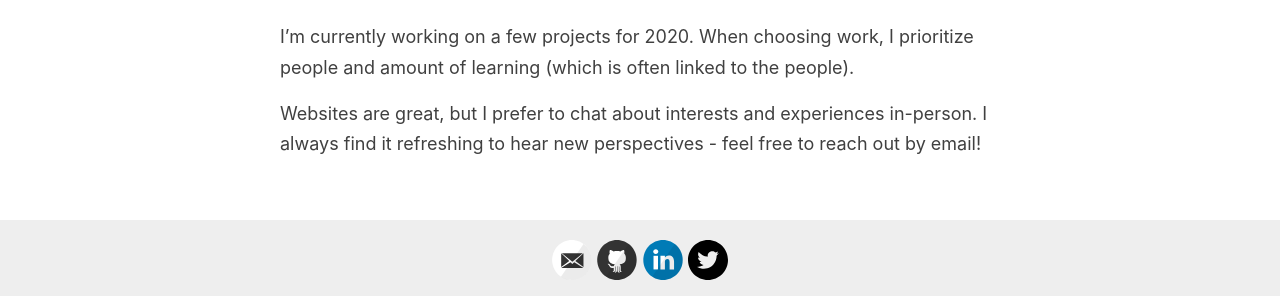
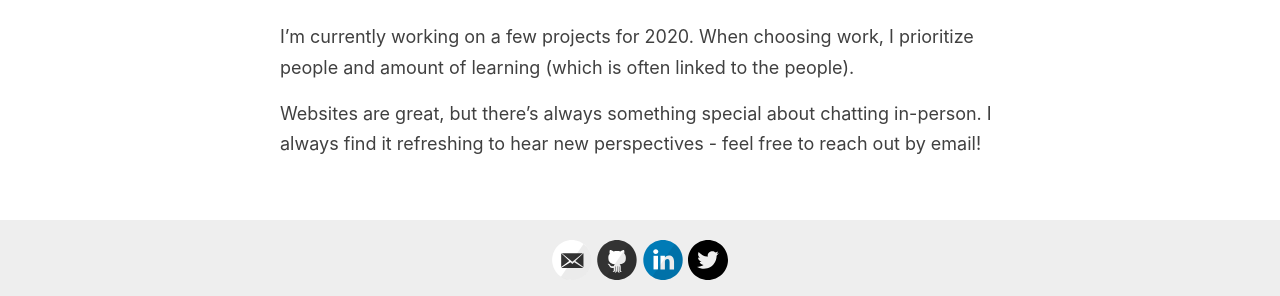
Before and after one commit to evazhang612/sokt-landing, a Jekyll site: the page built from index.md, in a window 1280 px wide. Shown: the part 1107-1403 px from the top of the page. Built offline with Jekyll 4.4.1, drawn with Linux system fonts in a browser that asks for light colours; nearby versions of some CDN libraries; library files that are not in the unit come from our copies.

Commit message:
Adding index.

```diff
--- a/index.md
+++ b/index.md
@@ -20,4 +20,4 @@ In a past life, I have spent a sizable amount of time travelling for Model UN an
 
 I'm currently working on a few projects for 2020. When choosing work, I prioritize people and amount of learning (which is often linked to the people).
 
-Websites are great, but I prefer to chat about interests and experiences in-person. I always find it refreshing to hear new perspectives - feel free to reach out by email!
+Websites are great, but there's always something special about chatting in-person. I always find it refreshing to hear new perspectives - feel free to reach out by email!
```
